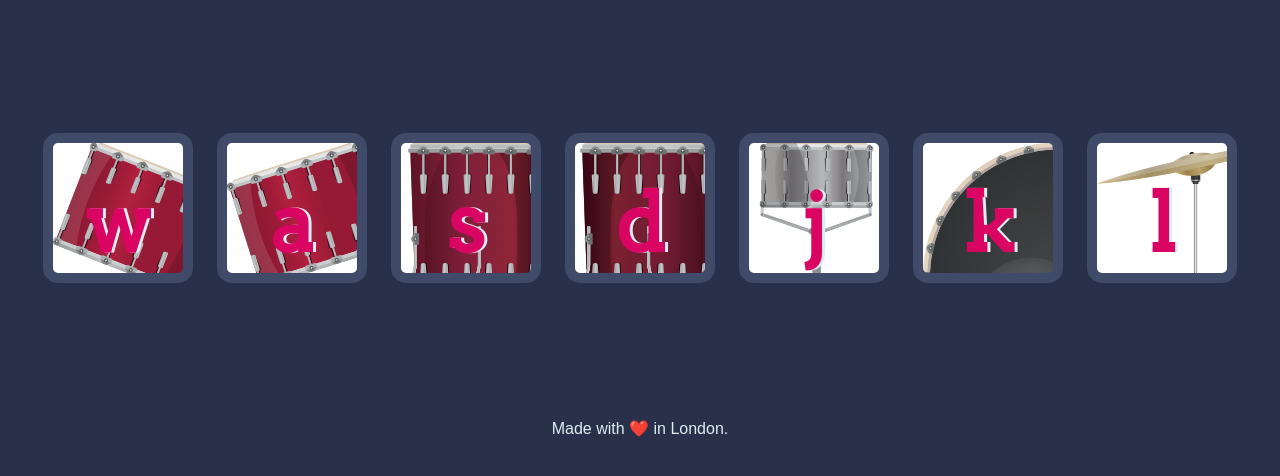
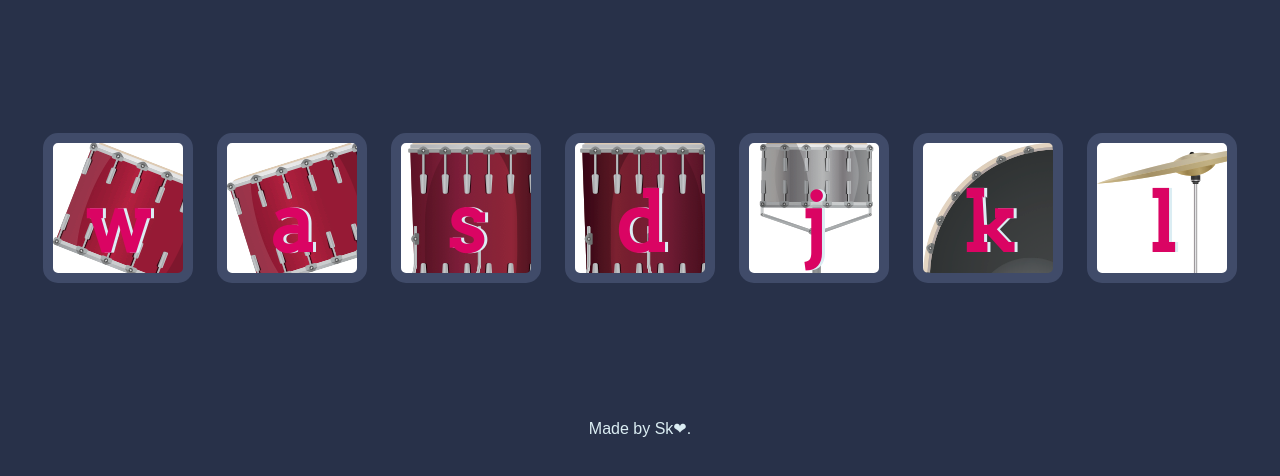
Before and after one commit to SkAgrawal16/drum-kit, a plain HTML site: page index.html in a window 1280 px wide. Shown: the part 156-632 px from the top of the page. Drawn offline with nearby package versions, Linux system fonts and the light colour scheme.

Commit message:
Update index.html

```diff
--- a/index.html
+++ b/index.html
@@ -28,7 +28,7 @@
 <script src="index.js" charset="utf-8"></script>
 </body>
   <footer>
-    Made with ❤️ in London.
+    Made by Sk❤.
   </footer>
 
 
```
